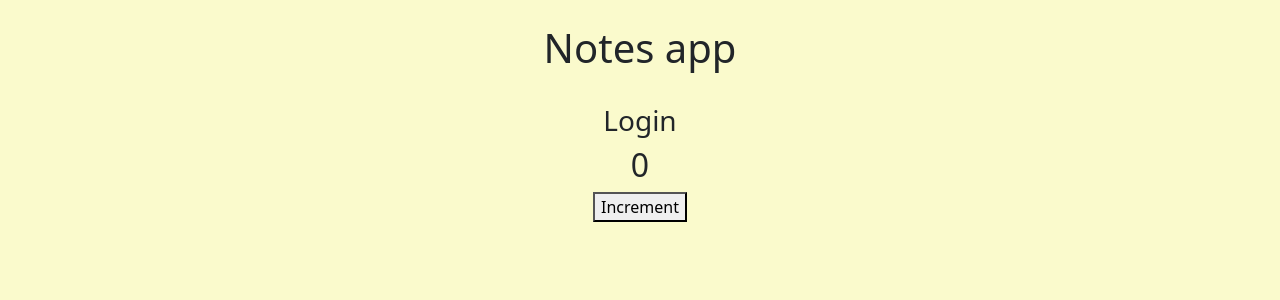
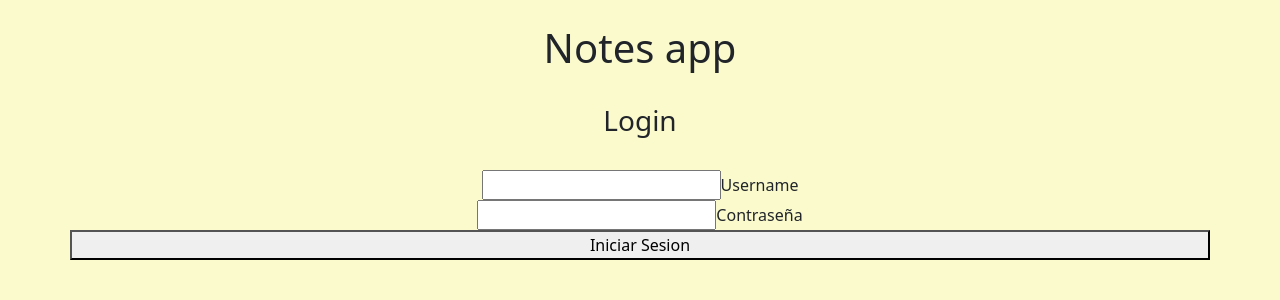
Before and after one commit to alanberns/NotesApp, a Vue app in the folder frontend/: page /login in a window 1280 px wide. Shown: the top 300 px of the page. Built offline with nearby package versions, Linux system fonts and the light colour scheme.

Commit message:
login frontend

```diff
--- /dev/null
+++ b/frontend/src/axios.js
@@ -0,0 +1,23 @@
+import axios from "axios";
+import { useLoginStore } from "./stores/loginStore";
+
+const axiosService = axios.create({
+  baseURL: "http://localhost:3000/api",
+});
+
+// Response interceptor for API calls
+axiosService.interceptors.response.use(
+  (response) => {
+    return response;
+  },
+  async function (error) {
+    // const originalRequest = error.config;
+    const loginStore = useLoginStore();
+    if (error.response.status === 401) {
+      loginStore.logOut();
+      loginStore.setTokenExpired(true);
+    }
+    return Promise.reject(error);
+  }
+);
+export { axiosService };
--- a/frontend/src/components/LoginComponent.vue
+++ b/frontend/src/components/LoginComponent.vue
@@ -1,16 +1,74 @@
 <template>
-  <h3>Login</h3>
-  <h2>{{loginStore.msg}}</h2>
-  <button type="button" @click="loginStore.increment()">Increment</button>
-  <br>
+    <h3>Login</h3>
+    <br>
+    <span>{{ error_msg }}</span>
+    <form @submit.prevent="login">
+        <div class="row">
+            <div class="input-field">
+            <input id="username"
+                type="text"
+                v-model="username"
+            />
+            <label for="username">Username</label>
+            </div>
+        </div>
+        <div class="row">
+          <div class="input-field">
+            <input
+              id="password"
+              type="password"
+              v-model="password"
+            />
+            <label for="password">Contraseña</label>
+          </div>
+        </div>
+        <div class="row">
+          <button
+            type="submit"
+            name="action"
+          >
+            Iniciar Sesion
+          </button>
+        </div>
+      </form>
 </template>
 <script>
+import {useLoginStore} from '../stores/loginStore'
+import router from "../router";
+import { axiosService } from "../axios";
 export default {
   name: 'LoginComponent',
-}
+  setup() {
+      const loginStore = useLoginStore();
+  return { loginStore };
+  },
+  data() {
+    return {
+      username: "",
+      password: "",
+      error_msg: "",
+    };
+  },
+  methods: {
+    async login() {
+      await this.getUser();
+    },
+    async getUser() {
+      await axiosService
+        .post(
+          "/login",
+          {
+            username: this.username,
+            password: this.password,
+        }
+        )
+        .then((response) => {
+            localStorage.setItem("token", response.data.token);
+            this.loginStore.signIn(response.data.token,response.data.username);
+            router.push("/");
+        })
+        .catch((error) => (this.error_msg=error));
+    },
+  },
+};
 </script>
-
-<script setup>
-import { useLoginStore } from '../stores/loginStore';
-const loginStore = useLoginStore();
-</script>
--- a/frontend/src/main.js
+++ b/frontend/src/main.js
@@ -1,7 +1,6 @@
 import { createApp } from 'vue'
 import App from './App.vue'
 import router from './router'
-import axios from 'axios'
 import pinia from './pinia.js'
 import 'bootstrap'
 import 'bootstrap/dist/css/bootstrap.min.css'
@@ -10,8 +9,4 @@ const app = createApp(App)
     .use(router)
     .use(pinia)
 
-app.config.globalProperties.axios=axios
-
-axios.defaults.baseURL = 'http://localhost:3000/api';
-
 app.mount('#app')
--- a/frontend/src/pinia.js
+++ b/frontend/src/pinia.js
@@ -8,7 +8,7 @@ pinia.use((context) => {
     deSerealize: JSON.parse,
   };
 
-  //trae cambios desde el local storage
+  // changes from local storage
   const fromStorage = serializer.deSerealize(
     window.localStorage.getItem(storeId)
   );
@@ -16,7 +16,7 @@ pinia.use((context) => {
   if (fromStorage) {
     context.store.$patch(fromStorage);
   }
-  //Escucha los cambios en el store y los actualiza
+  // update changes
   context.store.$subscribe((mutation, state) => {
     window.localStorage.setItem(storeId, serializer.serialize(state));
   });
--- a/frontend/src/router.js
+++ b/frontend/src/router.js
@@ -1,11 +1,11 @@
 import { createRouter, createWebHistory } from "vue-router";
 
-// Componentes
+// Components
 import IndexNotes from "./components/IndexNotes.vue";
 import ArchivedNotes from "./components/ArchivedNotes.vue";
 import LoginComponent from "./components/LoginComponent.vue";
 
-// definir objeto rutas
+// routes object
 const routes = [
   {
     path: "/",
@@ -22,7 +22,7 @@ const routes = [
 
 ];
 
-// crear objeto rutas
+// router object
 const router = createRouter({
   history: createWebHistory(),
   routes,
--- a/frontend/src/stores/loginStore.js
+++ b/frontend/src/stores/loginStore.js
@@ -1,19 +1,31 @@
-import { defineStore } from 'pinia';
-
-export const useLoginStore = defineStore('login', {
-    state: () => ({
-        msg: 0
-    }),
-
-    actions: {
-        increment(){
-            this.msg++;
-        }
+import { defineStore } from "pinia";
+import router from "../router";
+export const useLoginStore = defineStore("loginStore", {
+  state: () => ({
+    isAuthenticated: false,
+    token: null,
+    tokenExpired: false,
+    user: "",
+  }),
+  actions: {
+    logOut() {
+      localStorage.removeItem("token");
+      this.token = null;
+      this.isAuthenticated = false;
+      this.user = "";
+      router.push("/login");
     },
-
-    getters: {
-        totalMsg() {
-            return this.msg
-        }
-    }
-})
+    signIn(token,user) {
+      this.token = token;
+      this.isAuthenticated = true;
+      this.tokenExpired = false;
+      this.user = user;
+    },
+    setTokenExpired(value) {
+      this.tokenExpired = value;
+    },
+  },
+  getters: {
+    getToken: (state) => state.token,
+  },
+});
```
